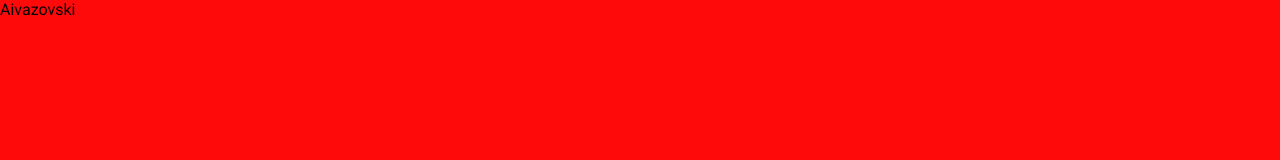
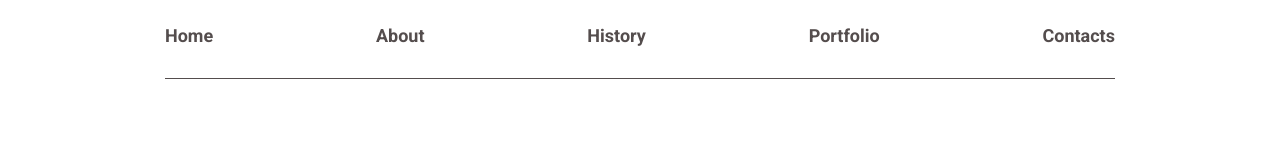
Before and after one commit to danyywhite/Aivazovski_page, a plain HTML site: page index.html in a window 1280 px wide. Drawn offline with Linux system fonts and the light colour scheme.

Commit message:
section header

```diff
--- a/index.css
+++ b/index.css
@@ -1,3 +1,5 @@
 @import url('/styles/basic.css');
 
 @import url('/styles/variables.css');
+
+@import url('/styles/header.css');
--- a/index.html
+++ b/index.html
@@ -11,6 +11,32 @@
         <title>Aivazovski</title>
 </head>
 <body>
-Aivazovski
+    <header class="header" aria-label="header">
+        <div class="container" >
+            <nav class="nav" aria-label="header navigation">
+                <ul class="nav-list" aria-label="header navigation list">
+                    <li>
+                        <a href="#" class="nav-link" aria-label="link to home">Home</a>
+                    </li>
+                    <li>
+                        <a href="#" class="nav-link" aria-label="link to about">About</a>
+                    </li>
+                    <li>
+                        <a href="#" class="nav-link" aria-label="link to history">History</a>
+                    </li>
+                    <li>
+                        <a href="#" class="nav-link" aria-label="link to portfolio">Portfolio</a>
+                    </li>
+                    <li>
+                        <a href="#" class="nav-link" aria-label="link to contacts">Contacts</a>
+                    </li>
+                </ul>
+                </nav>
+        </div>
+    </header>
+
+    <main></main>
+
+    <footer></footer>
 </body>
 </html>
--- a/styles/basic.css
+++ b/styles/basic.css
@@ -6,3 +6,20 @@ body  {
     font-family: 'Roboto', sans-serif;
     background-color: var(--bg-main);
 }
+
+ul {
+    list-style: none;
+    margin: 0;
+    padding: 0;
+}
+
+a {
+    text-decoration: none;
+    color: unset;
+}
+
+.container {
+    margin: 0 auto;
+    max-width: 970px;
+    padding: 0 10px;
+}
--- /dev/null
+++ b/styles/header.css
@@ -0,0 +1,59 @@
+
+.header {
+    padding: 25px 0 0 0;
+}
+
+
+.nav {
+    width: 100%;
+}
+
+.nav::after {
+    content: "";
+    display: block;
+    width: 100%;
+    height: 1px;
+    margin: 32px 0 0 0;
+    background-color: var(--font-color-grey);
+}
+
+.nav-list {
+    width: 100%;
+    display: flex;
+    justify-content: space-between;
+    align-items: center;
+}
+
+.nav-link {
+    color: var(--font-color-grey);
+    font-size: 18px;
+    font-weight: 700;
+    position: relative;
+}
+
+.nav-link::after {
+    content: "";
+    position: absolute;
+    display: block;
+    left: 0;
+    right: 100%;
+    bottom: -10px;
+    height: 1px;
+    background-color: var(--color-main-black);
+    transition: right .22s;
+
+}
+
+.nav-link:hover {
+    color: var(--color-main-black);
+}
+
+.nav-link:hover::after {
+    right: 0;
+}
+
+@media (max-width: 480px){
+    .header {
+        display: none;
+    }
+}
--- a/styles/variables.css
+++ b/styles/variables.css
@@ -1,3 +1,8 @@
 :root {
-    --bg-main: #ff0a0a;
+    --bg-main: #ffffff;
+    --bg-main-grey: #F6F6F6;
+
+    --font-color-grey: #544d4d;
+
+    --color-main-black: #070707;
 }
```
